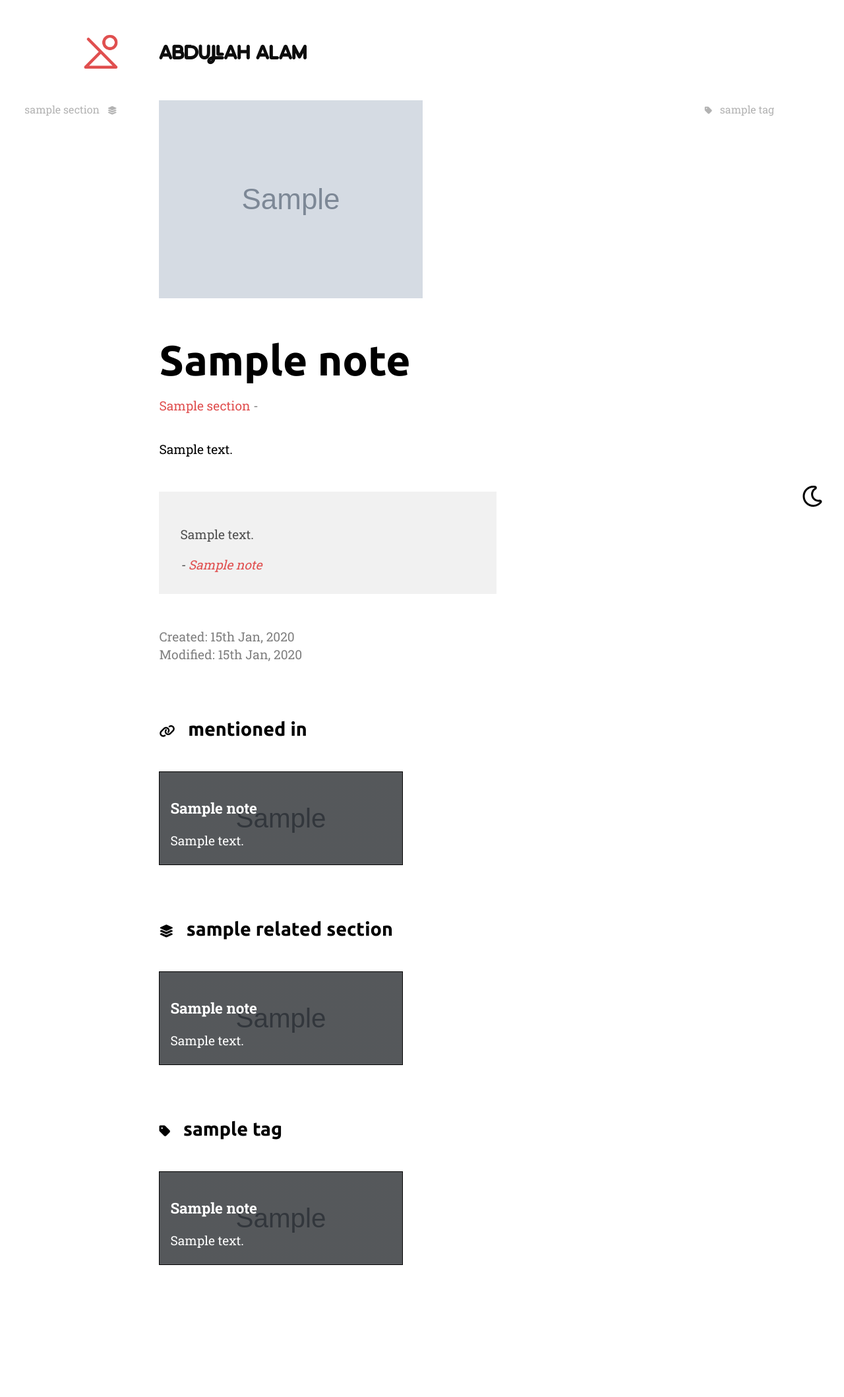
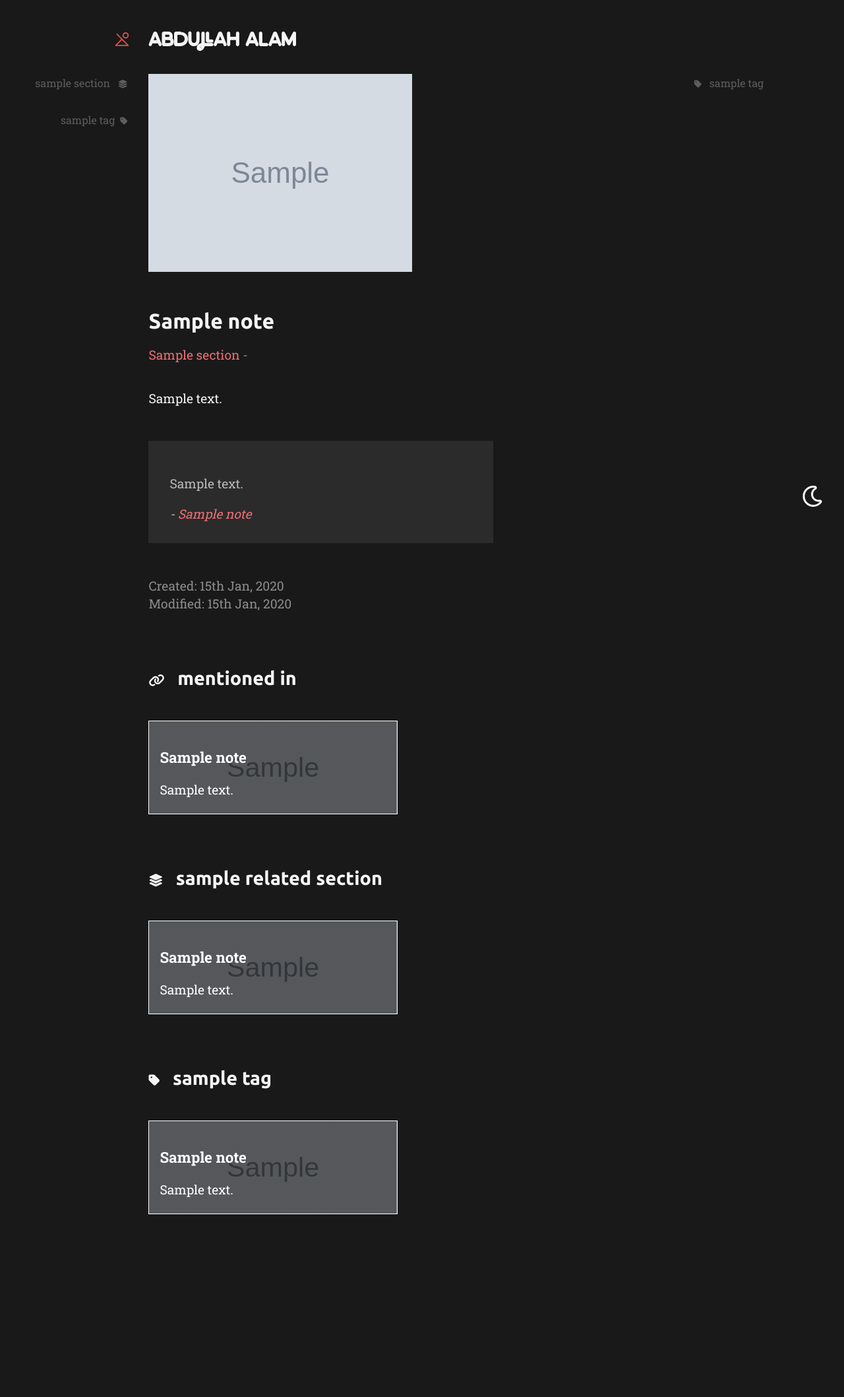
Before and after one commit to theabdullahalam/theabdullahalam.com, a Django app: template main/templates/quotes.html in a window 1280 px wide. Shown: the whole page at 66% size. After the commit the page ends 1840 px from the top, so only its background shows below. Run offline with Django 3.2, Linux system fonts and the light colour scheme; tables that the repository leaves empty hold one stand-in row (values such as "Sample post"); the template is opened without the code that fills it: values that come from a table or form of the project are taken from there, most other values are stand-ins (such as "Sample title", 1, 10 or a date in 2020); grey boxes marked "Sample" are stand-in pictures; some libraries are stand-ins or nearby versions; some web fonts are replaced.

Commit message:
make garden minimal

```diff
--- a/main/static/css/gardenbase.css
+++ b/main/static/css/gardenbase.css
@@ -97,10 +97,10 @@
   }
 }
 body #site-logo {
-  height: 5rem;
+  height: 2rem;
   grid-area: logo;
   place-self: center end;
-  margin-right: 1rem;
+  margin-right: 0.5rem;
 }
 @media screen and (max-width: 980px) {
   body #site-logo {
@@ -114,7 +114,7 @@
   font-family: "Maka";
   font-weight: bold;
   font-size: 2.5rem;
-  margin-left: 2rem;
+  margin-left: 1rem;
   place-self: center start;
   color: rgb(13, 13, 13);
   text-decoration: none;
@@ -221,7 +221,7 @@
 body #sections-list {
   grid-area: sections;
   place-self: start end;
-  margin-right: 2rem;
+  margin-right: 1rem;
   padding-left: 0;
   text-align: right;
 }
@@ -230,12 +230,15 @@
     margin-right: 1rem;
   }
 }
+body #sections-list .section-tag-gap {
+  height: 0.2rem;
+}
 body #sections-list li a i {
   margin-left: 0.5rem;
 }
 body #content {
   grid-area: content;
-  margin-left: 2rem;
+  margin-left: 1rem;
 }
 @media screen and (max-width: 1250px) {
   body #content {
@@ -250,7 +253,7 @@
 }
 body #content h1 {
   font-family: "Ubuntu", sans-serif;
-  font-size: 4rem;
+  font-size: 2rem;
   margin-top: 1.5rem;
   margin-bottom: 0;
 }
@@ -281,7 +284,7 @@
 }
 body #tags-list {
   grid-area: tags;
-  margin-left: 0rem;
+  margin-left: -1rem;
 }
 @media screen and (max-width: 1250px) {
   body #tags-list {
--- a/main/static/css/note.css
+++ b/main/static/css/note.css
@@ -1,3 +1,6 @@
+body.dark .notelist-ul a {
+  color: #ee6f74;
+}
 body.dark .note-list .note {
   border: 1px solid rgb(255, 255, 255);
 }
@@ -12,6 +15,14 @@
   outline: 2px solid white;
   color: white;
   transition: outline 0s;
+}
+body .notelist-ul {
+  list-style-type: none;
+  padding-left: 0;
+}
+body .notelist-ul a {
+  text-decoration: none;
+  color: #e04f4f;
 }
 body .note-list {
   display: flex;
@@ -207,7 +218,7 @@
 }
 body #related {
   grid-area: related;
-  margin-left: 2rem;
+  margin-left: 1rem;
   margin-top: 2.5rem;
 }
 @media screen and (max-width: 980px) {
--- a/main/static/scss/gardenbase.scss
+++ b/main/static/scss/gardenbase.scss
@@ -129,12 +129,12 @@
   // end dark mode
 
   #site-logo {
-    height: 5rem;
+    height: 2rem;
     grid-area: logo;
 
     place-self: center end;
 
-    margin-right: $grid-margin - 1rem;
+    margin-right: $grid-margin - 0.5rem;
 
     @media screen and (max-width: 980px) {
       margin-right: 0;
@@ -284,6 +284,10 @@
 
     text-align: right;
 
+    .section-tag-gap {
+      height: 0.2rem;
+    }
+
     li {
       a {
         i {
@@ -310,7 +314,7 @@
 
     h1 {
       font-family: 'Ubuntu', sans-serif;
-      font-size: 4rem;
+      font-size: 2rem;
       margin-top: 1.5rem;
       margin-bottom: 0;
 
--- a/main/static/scss/notelistsection.scss
+++ b/main/static/scss/notelistsection.scss
@@ -2,6 +2,13 @@
 
 body {
   &.dark {
+
+    .notelist-ul {
+      a {
+        color: $accent_color;
+      }
+    }
+
     .note-list {
       .note {
         border: 1px solid rgb(255, 255, 255);
@@ -34,6 +41,17 @@
           // -moz-box-shadow: 1px 0px 22px -2px rgba(0, 0, 0, 0.8);
         }
       }
+    }
+  }
+
+  .notelist-ul {
+
+    list-style-type: none;
+    padding-left: 0;
+
+    a {
+      text-decoration: none;
+      color: $accent_color_dark;
     }
   }
 
--- a/main/static/scss/vars.scss
+++ b/main/static/scss/vars.scss
@@ -1,4 +1,4 @@
-$grid-margin: 2rem;
+$grid-margin: 1rem;
 $side-margin: 6rem;
 $top-margin: 2.5rem;
 $top-margin-mobile: 2rem;
--- a/main/templates/gardenbase.html
+++ b/main/templates/gardenbase.html
@@ -36,12 +36,12 @@
 
   </head>
 
-  <body id="body" class="">
+  <body id="body" class="dark">
     <!-- logo -->
     <img src="{% static 'img/favicon.png' %}" alt="Website Logo" id="site-logo" />
 
     <!-- title -->
-    <a href="{% url 'index' %}" id="site-title">ABDULLAH ALAM</a>
+    <a href="{% url 'gardenhome' %}" id="site-title">ABDULLAH ALAM</a>
 
     <!-- menu buttons -->
     <div id="buttons">
@@ -63,6 +63,14 @@
           >
             {{ section.name | lower }} <i class="fas fa-layer-group menu-element"></i>
           </a>
+        </li>
+      {% endfor %}
+
+      <li class="section-tag-gap"></li>
+
+      {% for tag in tags %}
+        <li class="menu-element">
+          <a href="{% url 'tag' tag.slug %}" class="menu-element"><span class="menu-element">{{ tag.name | lower }}</span><i class="fas fa-tag menu-element"></i></a>
         </li>
       {% endfor %}
     </ul>
--- a/main/urls.py
+++ b/main/urls.py
@@ -12,7 +12,7 @@
 
 urlpatterns = [
 
-    path('', views.note, name='index'),
+    path('', views.gardenhome, name='gardenhome'),
 
     path('note/<slug:slug>', views.note, name='note'),
     path('note/<slug:slug>/', views.note, name='note'),
```
Also changed, not shown: main/static/css/notelist.css (+11 -0 lines), main/static/css/notelistsection.css (+11 -0 lines), main/templates/note.html (+41 -15 lines), main/templates/notelist.html (+12 -3 lines), main/views.py (+20 -0 lines), 4 other files.
